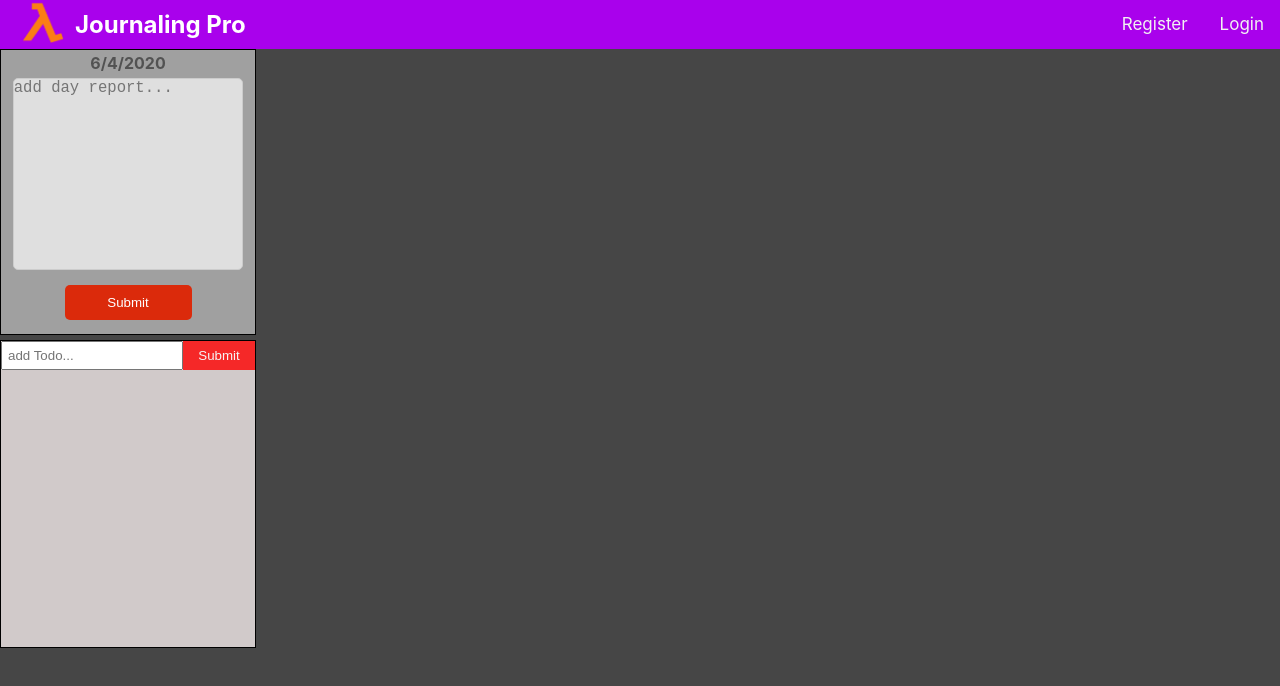
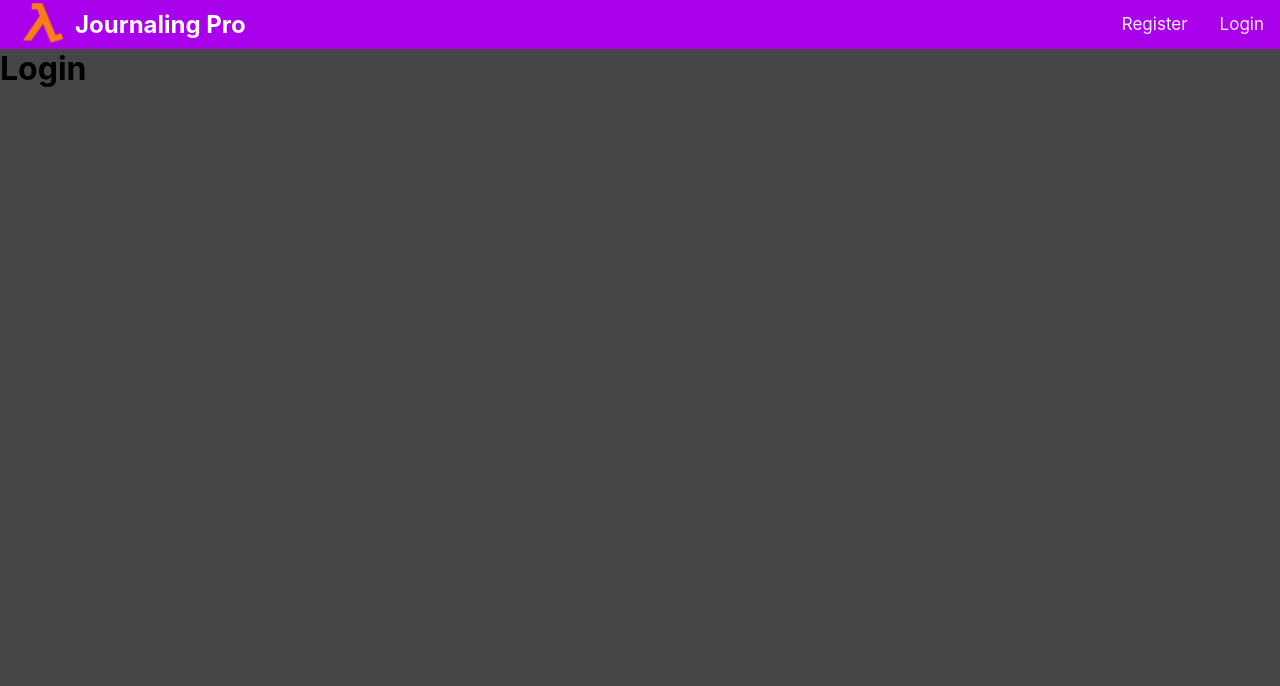
Before and after one commit to akiosTerr/Journaling-Pro, a React (Create React App) app: page /login in a window 1280 px wide. Shown: the top 686 px of the page. Built offline with nearby package versions, Linux system fonts and the light colour scheme; no server answers.

Commit message:
implemented page routing
also changed title tag

```diff
--- a/package.json
+++ b/package.json
@@ -18,6 +18,7 @@
     "mongoose": "^5.9.3",
     "react": "^16.12.0",
     "react-dom": "^16.12.0",
+    "react-router-dom": "^5.1.2",
     "react-scripts": "^3.4.0",
     "uuid": "^3.4.0"
   },
@@ -25,8 +26,7 @@
     "start": "npm start --prefix backend",
     "startdev": "concurrently \"npm run server\" \"npm run dev\"",
     "dev": "react-scripts start",
-    "server": "npm run dev --prefix backend",
-    "server2": "nodemon ./backend/server",
+    "server": "nodemon ./backend/server",
     "build": "react-scripts build",
     "test": "react-scripts test",
     "eject": "react-scripts eject"
--- a/public/index.html
+++ b/public/index.html
@@ -12,7 +12,7 @@
     />
     <link rel="apple-touch-icon" href="%PUBLIC_URL%/logo192.png" />
     <link rel="manifest" href="%PUBLIC_URL%/manifest.json" />
-    <title>Journaling PRO</title>
+    <title>Journaling Pro</title>
   </head>
   <body>
     <noscript>You need to enable JavaScript to run this app.</noscript>
--- a/src/App.js
+++ b/src/App.js
@@ -1,15 +1,19 @@
 import React, { Component } from 'react';
 import JournalApp from './components/journalApp';
-import Header from './components/layout/HeaderMain.jsx';
+import Header from './components/layout/HeaderMain';
+import Login from './pages/Login';
+import Register from './pages/Register';
+import { BrowserRouter, Switch, Route } from 'react-router-dom';
 
 export default class App extends Component {
 	render() {
 		return (
-			<div>
+			<BrowserRouter>
 				<Header className='header' />
-
-				<JournalApp></JournalApp>
-			</div>
+				<Route path='/login' component={Login} />
+				<Route path='/register' component={Register} />
+				<Route exact path='/' component={JournalApp} />
+			</BrowserRouter>
 		);
 	}
 }
--- a/src/components/layout/HeaderMain.jsx
+++ b/src/components/layout/HeaderMain.js
@@ -1,4 +1,5 @@
 import React, { useRef } from 'react';
+import { Link } from 'react-router-dom';
 import './css/headerStyle.css';
 
 function Header() {
@@ -10,10 +11,16 @@ function Header() {
 
 	return (
 		<div className='nav' ref={nav}>
-			<img className='logo' src='Orange_lambda.png' alt='lambda' />
-			<h1 className='title'> Journaling Pro</h1>
-			<a className='navItem' href='#'>Login</a>
-			<a className='navItem' href='#'>Register</a>
+			<Link to='/'>
+				<img className='logo' src='Orange_lambda.png' alt='lambda' />
+				<h1 className='title'> Journaling Pro</h1>
+			</Link>
+			<Link className='navItem' to='/login'>
+				Login
+			</Link>
+			<Link className='navItem' to='/register'>
+				Register
+			</Link>
 			<a className='navItem icon' href='javascript:void(0);' onClick={checkui}>
 				<i className='fa fa-bars'></i>
 			</a>
--- /dev/null
+++ b/src/pages/Login.js
@@ -0,0 +1,5 @@
+import React from 'react';
+
+const Login = () => <h1>Login</h1>;
+
+export default Login;
--- /dev/null
+++ b/src/pages/Register.js
@@ -0,0 +1,5 @@
+import React from 'react';
+
+const Register = () => <h1>Register</h1>;
+
+export default Register;
```
Also changed, not shown: 1 other file (tests, documents, lock files or other folders).
